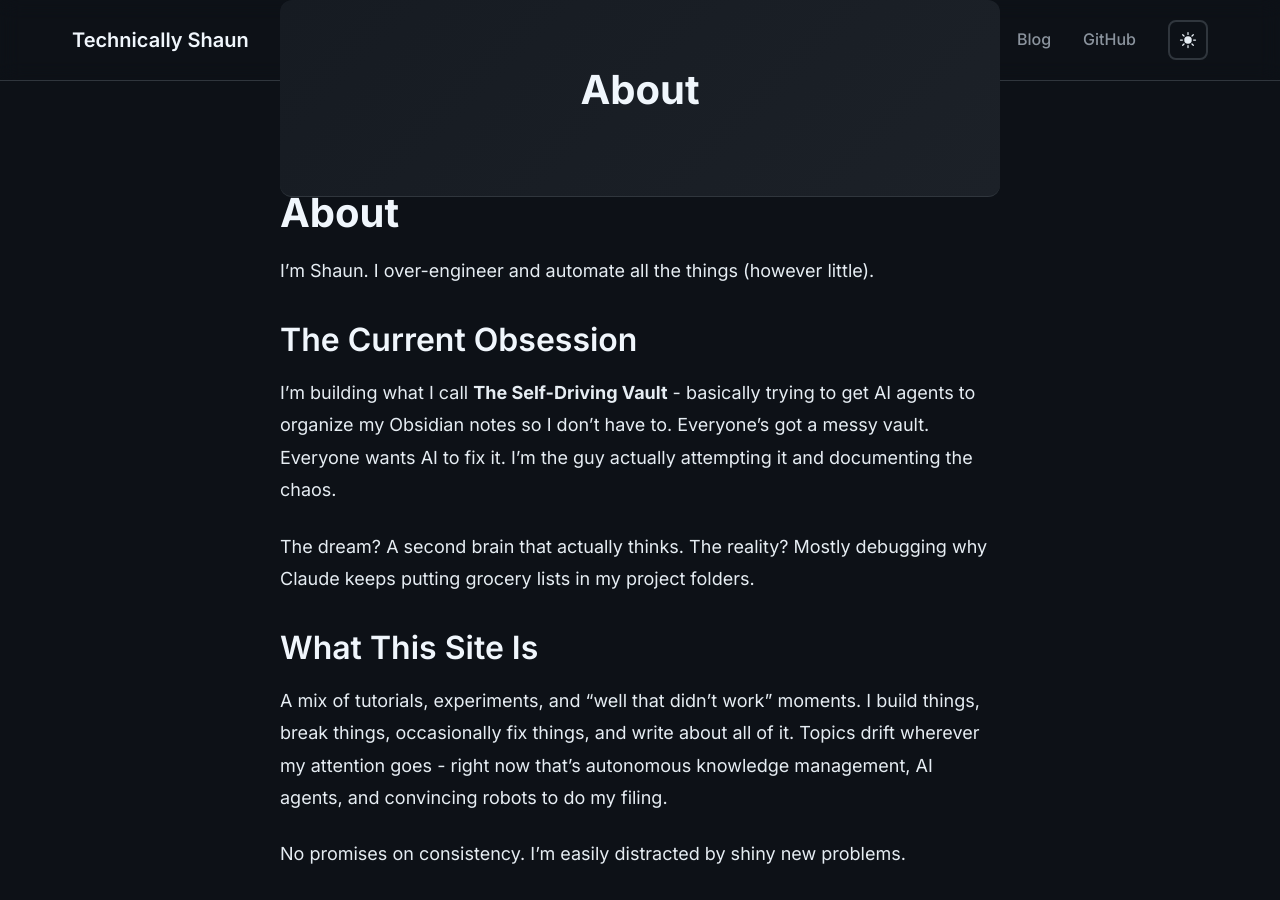
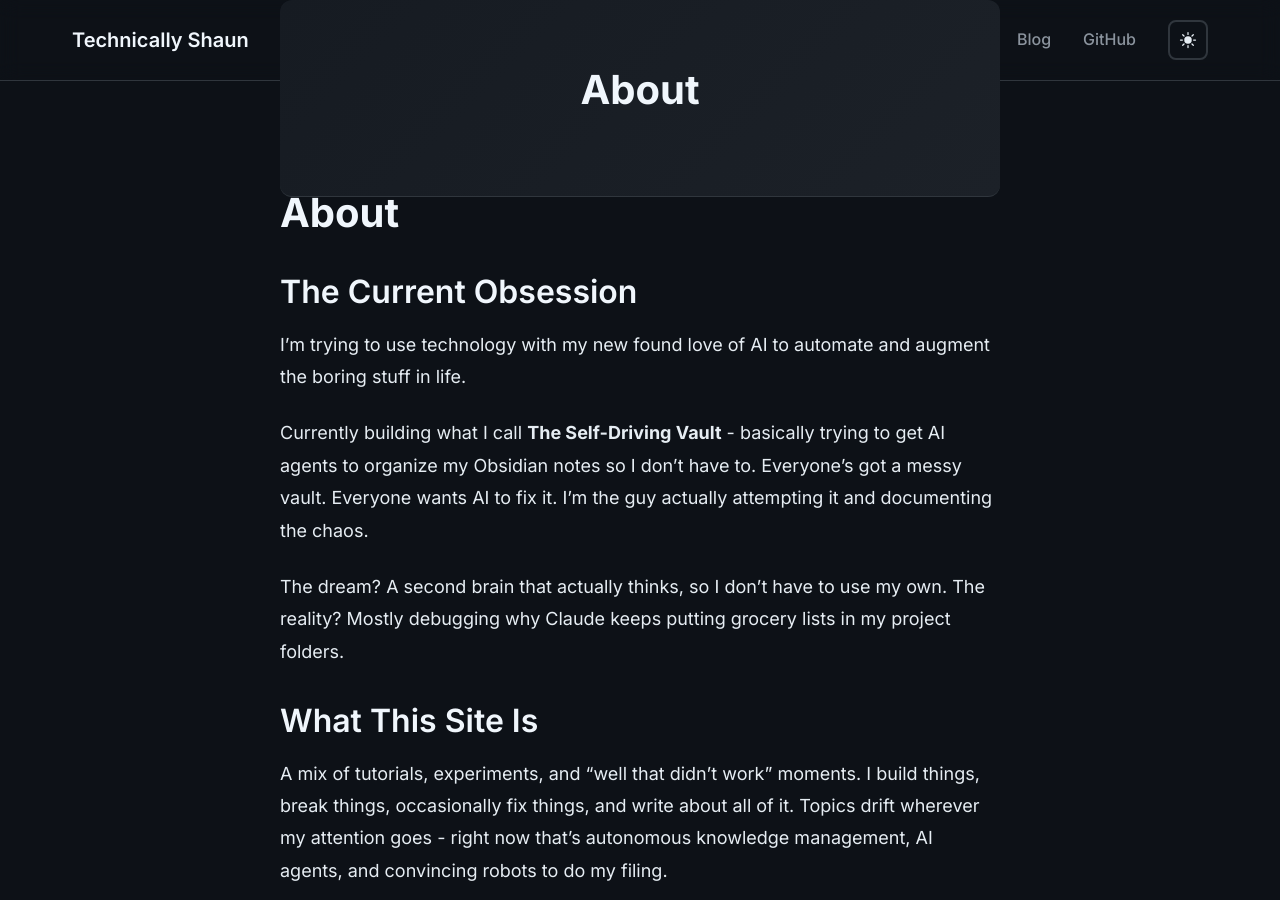
Before and after one commit to TechnicallyShaun/TechnicallyShaunBlog, a Jekyll site: the page built from about.md, in a window 1280 px wide and 900 px high, scrolled down 267 px. Built offline with Jekyll 4.4.1, drawn with Linux system fonts in a browser that asks for light colours.

Commit message:
update about

```diff
--- a/about.md
+++ b/about.md
@@ -6,13 +6,14 @@ permalink: /about/
 
 # About
 
-I'm Shaun. I over-engineer and automate all the things (however little).
-
 ## The Current Obsession
 
-I'm building what I call **The Self-Driving Vault** - basically trying to get AI agents to organize my Obsidian notes so I don't have to. Everyone's got a messy vault. Everyone wants AI to fix it. I'm the guy actually attempting it and documenting the chaos.
+I'm trying to use technology with my new found love of AI to automate and augment the boring stuff in life.
 
-The dream? A second brain that actually thinks. The reality? Mostly debugging why Claude keeps putting grocery lists in my project folders.
+Currently building what I call **The Self-Driving Vault** - basically trying to get AI agents to organize my Obsidian notes so I don't have to. Everyone's got a messy vault. Everyone wants AI to fix it. I'm the guy actually attempting it and documenting the chaos.
+
+The dream? A second brain that actually thinks, so I don't have to use my own.
+The reality? Mostly debugging why Claude keeps putting grocery lists in my project folders.
 
 ## What This Site Is
 
```
